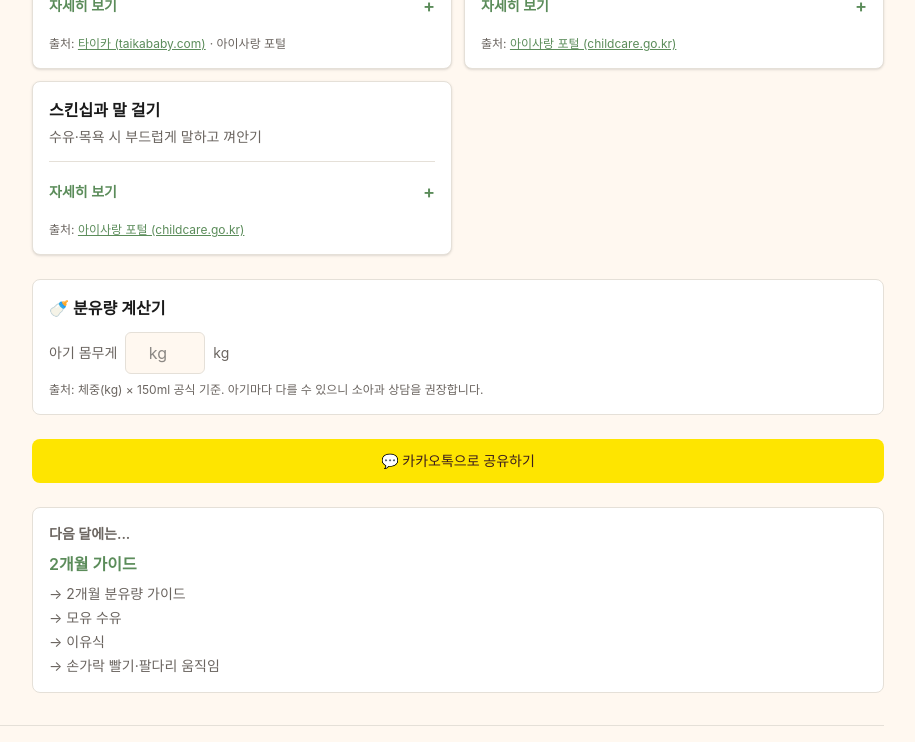
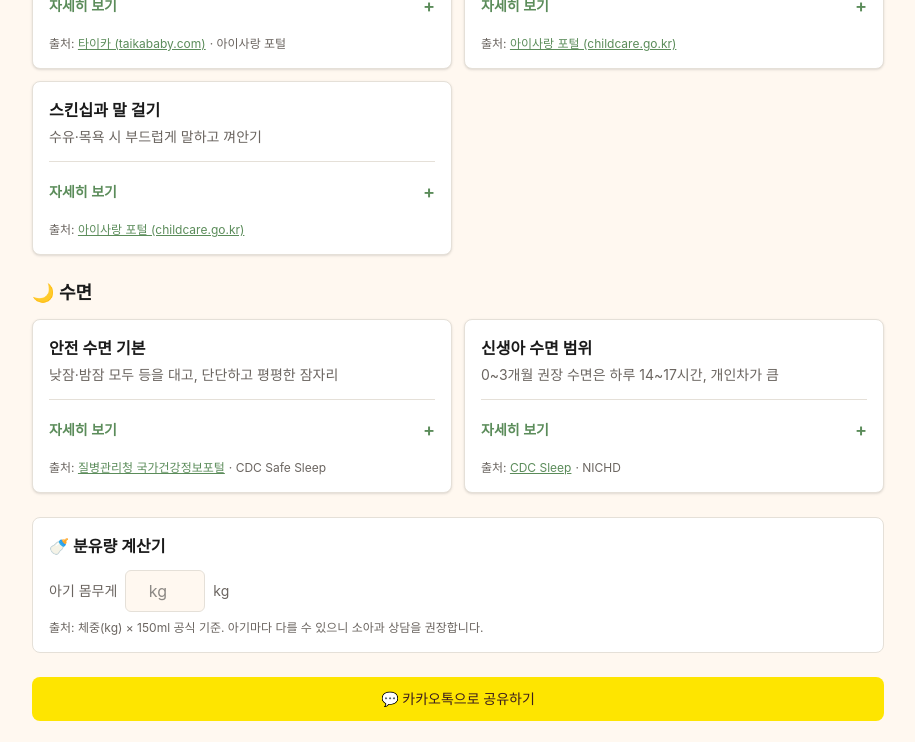
Before and after one commit to vljh246v/dalkong, a Next.js app: page /newborn in a window 1280 px wide. Shown: the part 2000-2742 px from the top of the page, without its empty margins (308-1223 px from the left). Built offline with nearby package versions, Linux system fonts and the light colour scheme; no server answers; a web font is replaced by a local one.

Commit message:
Add infant sleep category guides

```diff
--- a/data/guides.json
+++ b/data/guides.json
@@ -130,6 +130,28 @@
     "source_name": "아이사랑 포털 (childcare.go.kr)",
     "source_url": "https://www.childcare.go.kr/?menuno=288",
     "source_secondary": ""
+  },
+  {
+    "id": "sleep-newborn-1",
+    "day_range": [0, 30],
+    "category": "sleep",
+    "title": "안전 수면 기본",
+    "summary": "낮잠·밤잠 모두 등을 대고, 단단하고 평평한 잠자리",
+    "detail": "생후 1년 미만 아기는 잘 때마다 등을 대고 눕힙니다. 잠자리는 단단하고 평평해야 하며, 베개·쿠션·인형·느슨한 이불은 두지 않습니다. 부모와 같은 방에서 자되, 아기 침대나 요는 따로 쓰는 것이 안전합니다.",
+    "source_name": "질병관리청 국가건강정보포털",
+    "source_url": "https://health.kdca.go.kr/healthinfo/biz/health/gnrlzHealthInfo/gnrlzHealthInfo/gnrlzHealthInfoView.do?cntnts_sn=5467",
+    "source_secondary": "CDC Safe Sleep"
+  },
+  {
+    "id": "sleep-newborn-2",
+    "day_range": [0, 30],
+    "category": "sleep",
+    "title": "신생아 수면 범위",
+    "summary": "0~3개월 권장 수면은 하루 14~17시간, 개인차가 큼",
+    "detail": "신생아는 낮과 밤의 리듬이 아직 안정되지 않아 짧게 자고 깨는 패턴이 흔합니다. 하루 총수면은 0~3개월 기준 14~17시간이 권장 범위입니다. 권장 범위를 크게 벗어나거나 먹는 양, 기저귀, 활력이 함께 걱정되면 소아과에 상담하세요.",
+    "source_name": "CDC Sleep",
+    "source_url": "https://www.cdc.gov/sleep/about/index.html",
+    "source_secondary": "NICHD"
   },
 
   {
@@ -264,6 +286,28 @@
     "source_url": "https://www.childcare.go.kr/?menuno=289",
     "source_secondary": ""
   },
+  {
+    "id": "sleep-2m-1",
+    "day_range": [31, 60],
+    "category": "sleep",
+    "title": "2개월 안전 수면",
+    "summary": "등으로 눕히기, 침구 비우기, 과열 피하기",
+    "detail": "낮잠과 밤잠 모두 등을 대고 눕히고, 단단하고 평평한 잠자리만 사용합니다. 베개, 인형, 범퍼, 느슨한 이불은 빼고, 땀을 많이 흘리거나 가슴이 뜨거울 정도로 덥게 입히지 마세요.",
+    "source_name": "CDC Safe Sleep",
+    "source_url": "https://www.cdc.gov/sudden-infant-death/sleep-safely/index.html",
+    "source_secondary": "질병관리청 국가건강정보포털"
+  },
+  {
+    "id": "sleep-2m-2",
+    "day_range": [31, 60],
+    "category": "sleep",
+    "title": "2개월 수면 리듬",
+    "summary": "0~3개월 권장 수면은 하루 14~17시간",
+    "detail": "2개월은 아직 수면이 여러 번 나뉘는 시기입니다. 하루 총수면은 0~3개월 권장 범위인 14~17시간을 참고하되, 아기마다 차이가 큽니다. 오래 자더라도 수유량, 젖은 기저귀, 깨어 있을 때 반응이 함께 중요합니다.",
+    "source_name": "CDC Sleep",
+    "source_url": "https://www.cdc.gov/sleep/about/index.html",
+    "source_secondary": "NICHD"
+  },
 
   {
     "id": "feeding-3m-1",
@@ -396,6 +440,28 @@
     "source_name": "아이사랑 포털 (childcare.go.kr)",
     "source_url": "https://www.childcare.go.kr/?menuno=289",
     "source_secondary": ""
+  },
+  {
+    "id": "sleep-3m-1",
+    "day_range": [61, 90],
+    "category": "sleep",
+    "title": "속싸개 전환 체크",
+    "summary": "뒤집기 조짐이 보이면 속싸개는 중단",
+    "detail": "속싸개를 쓰더라도 아기는 반드시 등을 대고 재웁니다. 몸을 비틀거나 옆으로 굴러가려는 등 뒤집기 조짐이 보이면 속싸개를 중단하세요. 속싸개 상태로 엎드리면 질식 위험이 커질 수 있습니다.",
+    "source_name": "American Academy of Pediatrics",
+    "source_url": "https://www.healthychildren.org/English/ages-stages/baby/diapers-clothing/Pages/swaddling-is-it-safe.aspx",
+    "source_secondary": "질병관리청 국가건강정보포털"
+  },
+  {
+    "id": "sleep-3m-2",
+    "day_range": [61, 90],
+    "category": "sleep",
+    "title": "3개월 수면 범위",
+    "summary": "0~3개월 권장 수면은 하루 14~17시간",
+    "detail": "3개월까지는 하루 총수면 14~17시간을 기준으로 보되, 낮잠과 밤잠 분포는 아기마다 다릅니다. 잠들기 전 조용한 환경, 비슷한 순서의 목욕·수유·자장가 루틴은 수면 신호를 만드는 데 도움이 됩니다.",
+    "source_name": "CDC Sleep",
+    "source_url": "https://www.cdc.gov/sleep/about/index.html",
+    "source_secondary": "American Academy of Pediatrics"
   },
 
   {
@@ -530,6 +596,28 @@
     "source_url": "https://www.childcare.go.kr/?menuno=440",
     "source_secondary": ""
   },
+  {
+    "id": "sleep-4m-1",
+    "day_range": [91, 120],
+    "category": "sleep",
+    "title": "4개월 수면 범위",
+    "summary": "4~12개월 권장 수면은 낮잠 포함 하루 12~16시간",
+    "detail": "4개월부터 12개월까지는 낮잠을 포함해 하루 12~16시간 수면이 권장됩니다. 이 범위는 평균적인 기준이므로, 아기의 컨디션과 성장 추세를 함께 보세요. 수면 문제가 반복되거나 수유·활력에 영향이 있으면 상담이 필요합니다.",
+    "source_name": "CDC Sleep",
+    "source_url": "https://www.cdc.gov/sleep/about/index.html",
+    "source_secondary": "American Academy of Sleep Medicine"
+  },
+  {
+    "id": "sleep-4m-2",
+    "day_range": [91, 120],
+    "category": "sleep",
+    "title": "방은 같이, 잠자리는 따로",
+    "summary": "최소 6개월은 같은 방에서 따로 재우기",
+    "detail": "아기 잠자리는 부모 방 안에 두되, 성인 침대·소파·의자가 아닌 아기 전용 침대나 요를 사용합니다. CDC와 AAP는 적어도 생후 6개월까지 같은 방에서 별도 수면 공간을 쓰도록 권고합니다.",
+    "source_name": "CDC Safe Sleep",
+    "source_url": "https://www.cdc.gov/sudden-infant-death/sleep-safely/index.html",
+    "source_secondary": "질병관리청 국가건강정보포털"
+  },
 
   {
     "id": "feeding-5m-1",
@@ -663,6 +751,28 @@
     "source_url": "https://health.kdca.go.kr/healthinfo/biz/health/gnrlzHealthInfo/gnrlzHealthInfo/gnrlzHealthInfoView.do?cntnts_sn=5470",
     "source_secondary": ""
   },
+  {
+    "id": "sleep-5m-1",
+    "day_range": [121, 150],
+    "category": "sleep",
+    "title": "뒤집기 이후 수면 안전",
+    "summary": "속싸개는 중단하고, 잠자리는 더 비워두기",
+    "detail": "뒤집기 조짐이 있거나 이미 뒤집는다면 속싸개는 중단합니다. 잠자리에 베개, 쿠션, 인형, 느슨한 이불을 두지 말고, 잠들 때는 계속 등을 대고 눕힙니다. 아기가 스스로 자세를 바꾸는 경우에도 수면 공간은 비워두는 것이 핵심입니다.",
+    "source_name": "American Academy of Pediatrics",
+    "source_url": "https://www.healthychildren.org/English/ages-stages/baby/diapers-clothing/Pages/swaddling-is-it-safe.aspx",
+    "source_secondary": "CDC Safe Sleep"
+  },
+  {
+    "id": "sleep-5m-2",
+    "day_range": [121, 150],
+    "category": "sleep",
+    "title": "과열 피하기",
+    "summary": "두꺼운 이불보다 옷·수면조끼로 조절",
+    "detail": "아기를 따뜻하게 하려고 이불을 덮기보다 계절에 맞는 옷이나 수면조끼를 사용하세요. 머리에 모자를 씌운 채 재우지 말고, 땀이나 뜨거운 가슴처럼 과열 신호가 있으면 옷차림과 실내 온도를 조절합니다.",
+    "source_name": "질병관리청 국가건강정보포털",
+    "source_url": "https://health.kdca.go.kr/healthinfo/biz/health/gnrlzHealthInfo/gnrlzHealthInfo/gnrlzHealthInfoView.do?cntnts_sn=5467",
+    "source_secondary": "CDC Safe Sleep"
+  },
 
   {
     "id": "feeding-6m-1",
@@ -795,5 +905,27 @@
     "source_name": "비행테라스 (baby.tali.kr)",
     "source_url": "https://baby.tali.kr/baby-6-month-development",
     "source_secondary": ""
+  },
+  {
+    "id": "sleep-6m-1",
+    "day_range": [151, 180],
+    "category": "sleep",
+    "title": "6개월 수면 범위",
+    "summary": "낮잠 포함 하루 12~16시간 권장",
+    "detail": "4~12개월 아기는 낮잠을 포함해 하루 12~16시간 수면이 권장됩니다. 6개월 무렵에는 낮잠과 밤잠의 패턴이 조금씩 안정될 수 있지만 개인차가 큽니다. 반복적인 수면 문제나 심한 코골이, 수유·성장 문제가 함께 있으면 상담하세요.",
+    "source_name": "CDC Sleep",
+    "source_url": "https://www.cdc.gov/sleep/about/index.html",
+    "source_secondary": "NICHD"
+  },
+  {
+    "id": "sleep-6m-2",
+    "day_range": [151, 180],
+    "category": "sleep",
+    "title": "방 공유 점검",
+    "summary": "같은 방에서 따로 재우는 원칙을 다시 확인",
+    "detail": "최소 6개월까지는 부모와 같은 방에서, 아기 전용 침대나 요에 따로 재우는 것이 권장됩니다. 성인 침대, 소파, 의자, 쿠션 많은 공간은 피하고, 수면 공간에는 딱 맞는 시트 외 물건을 두지 않습니다.",
+    "source_name": "CDC Safe Sleep",
+    "source_url": "https://www.cdc.gov/sudden-infant-death/sleep-safely/index.html",
+    "source_secondary": "질병관리청 국가건강정보포털"
   }
 ]
--- a/src/app/[month]/page.tsx
+++ b/src/app/[month]/page.tsx
@@ -34,7 +34,7 @@ export async function generateMetadata({
     description: `${bucket.label} 아기의 ${categories} 정보를 출처와 함께. 소아과학회, WHO 기준.`,
     openGraph: {
       title: `${bucket.label} 아기 육아 가이드 - 달콩`,
-      description: `${bucket.label} 아기 육아 가이드 - 수유량, 발달, 놀이방법 한눈에 확인 (출처: 소아과학회)`,
+      description: `${bucket.label} 아기 육아 가이드 - 수유량, 발달, 놀이, 수면 정보를 한눈에 확인`,
     },
     alternates: {
       canonical: `${BASE_URL}/${bucket.slug}`,
@@ -48,7 +48,7 @@ function JsonLd({ bucket }: { bucket: { slug: string; label: string } }) {
     "@context": "https://schema.org",
     "@type": "MedicalWebPage",
     name: `${bucket.label} 아기 육아 가이드`,
-    description: `${bucket.label} 아기의 수유, 발달, 인지, 놀이 정보를 출처와 함께 제공합니다.`,
+    description: `${bucket.label} 아기의 수유, 발달, 인지, 놀이, 수면 정보를 출처와 함께 제공합니다.`,
     url: `${BASE_URL}/${bucket.slug}`,
     inLanguage: "ko",
     about: {
--- a/src/app/disclaimer/page.tsx
+++ b/src/app/disclaimer/page.tsx
@@ -32,13 +32,13 @@ export default function DisclaimerPage() {
       <section className="mb-8 space-y-4">
         <h2 className="text-lg font-semibold">정보의 성격과 한계</h2>
         <p className="text-sm leading-relaxed">
-          달콩의 가이드는 대한소아청소년과학회, 아이사랑 포털, 질병관리청, WHO 등
+          달콩의 가이드는 대한소아청소년과학회, 아이사랑 포털, 질병관리청, CDC, AAP, WHO 등
           공신력 있는 기관의 공개 자료를 바탕으로 작성된 일반적인 교육 정보입니다.
           모든 아기는 개별적인 건강 상태, 성장 속도, 환경을 가지고 있으므로,
           같은 월령이라도 정상 범위가 개인마다 다를 수 있습니다.
         </p>
         <p className="text-sm leading-relaxed">
-          달콩이 제시하는 수유량, 발달 마일스톤, 이유식 시작 시점 등의 기준은
+          달콩이 제시하는 수유량, 발달 마일스톤, 이유식 시작 시점, 수면 안전 기준은
           통계적 평균 또는 권장 범위이며, 특정 아기에게 최적화된 의료적 지침이
           아닙니다.
         </p>
--- a/src/app/layout.tsx
+++ b/src/app/layout.tsx
@@ -10,15 +10,15 @@ export const metadata: Metadata = {
     template: "%s | 달콩",
   },
   description:
-    "아기 생년월일만 입력하면, 월령별 수유량·발달·인지·놀이 가이드를 출처와 함께 바로 보여드립니다. 소아과학회, WHO 기준.",
+    "아기 생년월일만 입력하면, 월령별 수유량·발달·인지·놀이·수면 가이드를 출처와 함께 바로 보여드립니다. 소아과학회, 질병관리청, CDC 기준.",
   keywords: [
     "육아", "아기 발달", "이유식", "분유량", "모유수유",
-    "신생아", "뒤집기", "월령별 가이드", "소아과학회",
+    "신생아", "뒤집기", "아기 수면", "월령별 가이드", "소아과학회",
   ],
   openGraph: {
     title: "달콩 - 월령별 아기 육아 가이드",
     description:
-      "수유량, 발달 마일스톤, 놀이 방법을 출처와 함께. 인스타 검색 대신 달콩.",
+      "수유량, 발달 마일스톤, 놀이, 수면 가이드를 출처와 함께. 인스타 검색 대신 달콩.",
     type: "website",
     locale: "ko_KR",
     siteName: "달콩",
--- a/src/app/terms/page.tsx
+++ b/src/app/terms/page.tsx
@@ -25,7 +25,7 @@ export default function TermsPage() {
         <h2 className="text-lg font-semibold">제1조 서비스 목적</h2>
         <p className="text-sm leading-relaxed">
           달콩(이하 &ldquo;서비스&rdquo;)은 생후 0~6개월 아기를 키우는 부모에게
-          월령별 수유·발달·인지·놀이에 관한 일반 정보를 제공하는 교육 목적의
+          월령별 수유·발달·인지·놀이·수면에 관한 일반 정보를 제공하는 교육 목적의
           무료 서비스입니다.
         </p>
       </section>
--- a/src/components/CategoryTabs.tsx
+++ b/src/components/CategoryTabs.tsx
@@ -2,7 +2,7 @@
 
 import { CATEGORY_META, type Category } from "@/lib/guides";
 
-const CATEGORIES: Category[] = ["feeding", "development", "cognitive", "action"];
+const CATEGORIES: Category[] = ["feeding", "development", "cognitive", "action", "sleep"];
 
 export default function CategoryTabs({
   active,
--- a/src/components/MonthPage.tsx
+++ b/src/components/MonthPage.tsx
@@ -15,7 +15,7 @@ import NextMonthPreview from "./NextMonthPreview";
 import AdBanner from "./AdBanner";
 import CareInfoSection from "./CareInfoSection";
 
-const CATEGORIES = ["feeding", "development", "cognitive", "action"] as const;
+const CATEGORIES = ["feeding", "development", "cognitive", "action", "sleep"] as const;
 
 export default function MonthPage({ bucket }: { bucket: MonthBucket }) {
   const allGuides = getGuidesByBucket(bucket);
@@ -23,7 +23,7 @@ export default function MonthPage({ bucket }: { bucket: MonthBucket }) {
   const shareUrl = typeof window !== "undefined"
     ? `${window.location.origin}/${bucket.slug}`
     : `/${bucket.slug}`;
-  const shareDescription = `${bucket.label} 아기 육아 가이드 - 수유량, 발달, 놀이방법 한눈에 확인 (출처: 소아과학회)`;
+  const shareDescription = `${bucket.label} 아기 육아 가이드 - 수유량, 발달, 놀이, 수면 정보 한눈에 확인`;
 
   return (
     <div className="mx-auto max-w-lg px-4 pb-8 lg:max-w-6xl lg:px-6">
@@ -34,14 +34,14 @@ export default function MonthPage({ bucket }: { bucket: MonthBucket }) {
           {bucket.label} 아기 가이드
         </h1>
         <p className="text-sm text-muted mt-1 leading-relaxed lg:text-base">
-          수유, 발달, 상담 신호를 출처와 함께 빠르게 확인하세요.
+          수유, 발달, 수면, 상담 신호를 출처와 함께 빠르게 확인하세요.
         </p>
       </header>
 
       <div className="lg:grid lg:grid-cols-[220px_minmax(0,1fr)] lg:items-start lg:gap-8">
         <nav
           aria-label="가이드 카테고리"
-          className="sticky top-0 z-10 -mx-4 grid grid-cols-4 gap-2 border-y border-border bg-background/95 px-4 py-3 backdrop-blur lg:top-4 lg:mx-0 lg:grid-cols-1 lg:rounded-lg lg:border lg:bg-card lg:p-3"
+          className="sticky top-0 z-10 -mx-4 grid grid-cols-5 gap-2 border-y border-border bg-background/95 px-4 py-3 backdrop-blur lg:top-4 lg:mx-0 lg:grid-cols-1 lg:rounded-lg lg:border lg:bg-card lg:p-3"
         >
           {CATEGORIES.map((category) => {
             const meta = CATEGORY_META[category];
--- a/src/lib/guides.ts
+++ b/src/lib/guides.ts
@@ -1,6 +1,11 @@
 import guidesData from "../../data/guides.json";
 
-export type Category = "feeding" | "development" | "cognitive" | "action";
+export type Category =
+  | "feeding"
+  | "development"
+  | "cognitive"
+  | "action"
+  | "sleep";
 
 export interface Guide {
   id: string;
@@ -55,6 +60,7 @@ export const CATEGORY_META: Record<
   development: { label: "발달", emoji: "💪" },
   cognitive: { label: "인지", emoji: "🧠" },
   action: { label: "놀이", emoji: "🎈" },
+  sleep: { label: "수면", emoji: "🌙" },
 };
 
 const VACCINE_SOURCE = {
```
Also changed, not shown: src/app/about/page.tsx (+6 -4 lines), src/app/page.tsx (+26 -7 lines).
